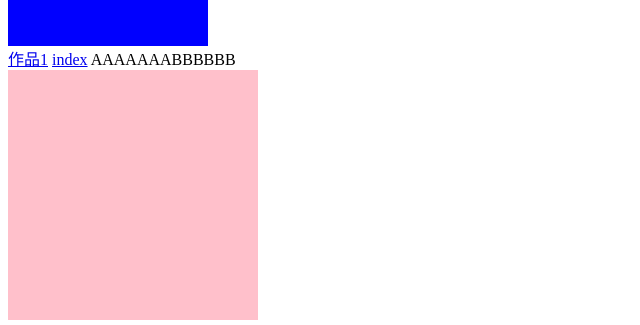
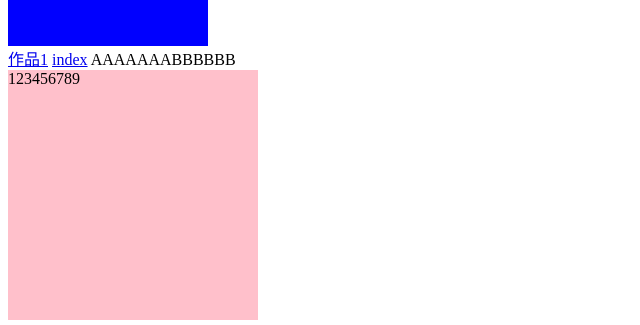
Before and after one commit to lunedhiver97/test-github, a plain HTML site: page index.html in a window 1280 px wide. Shown: the part 980-1305 px from the top of the page, 0-640 px from the left. Drawn offline with Linux system fonts and the light colour scheme.

Commit message:
fix:123456789

```diff
--- a/index.html
+++ b/index.html
@@ -34,6 +34,9 @@
     <a href="./作品1.html">作品1</a>
     <a href="./index.html">index</a>
     AAAAAAABBBBBB
-    <div class="box pink"></div>
+    <div class="box pink">
+        123456789
+    </div>
+
 </body>
 </html>
```
